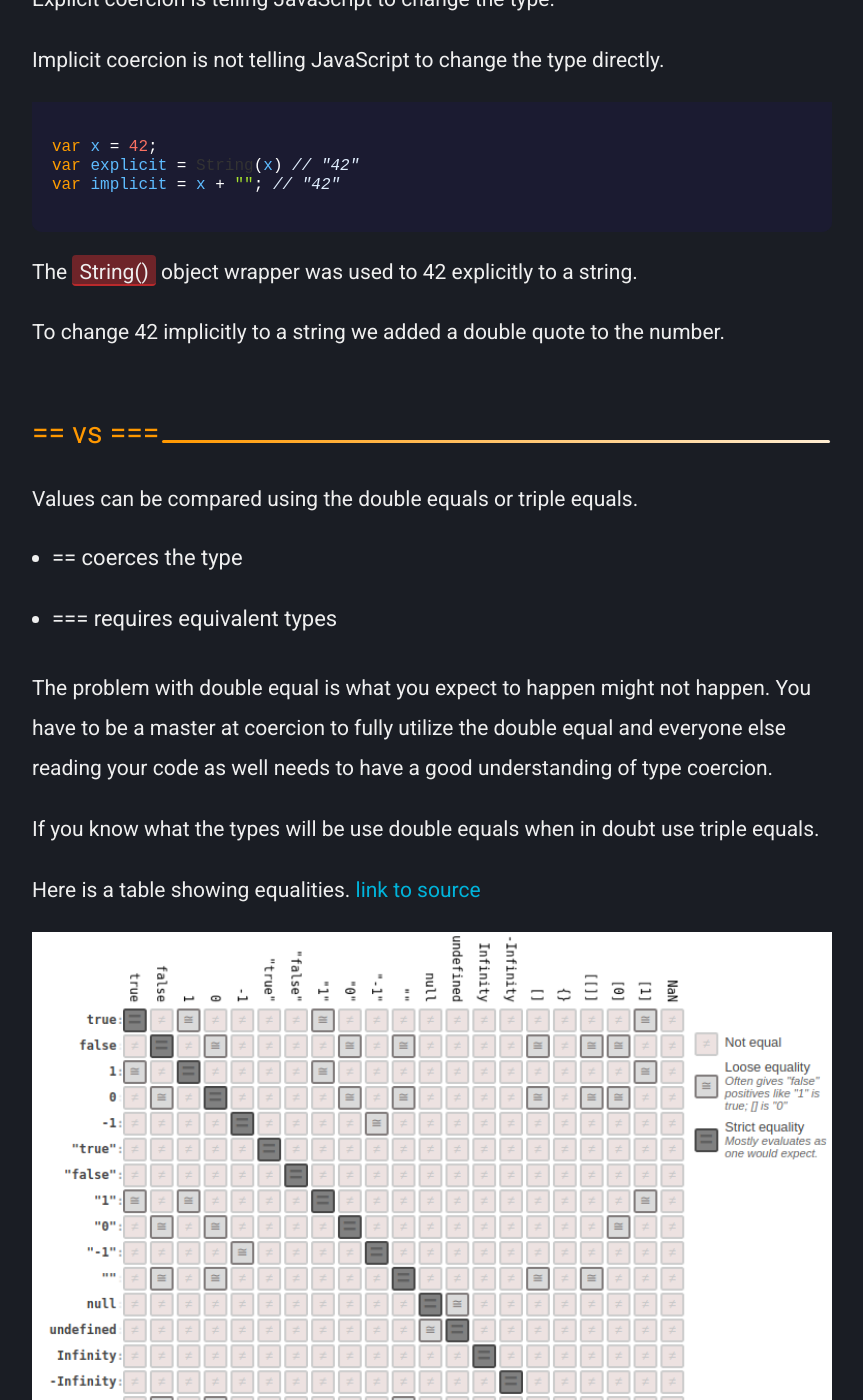
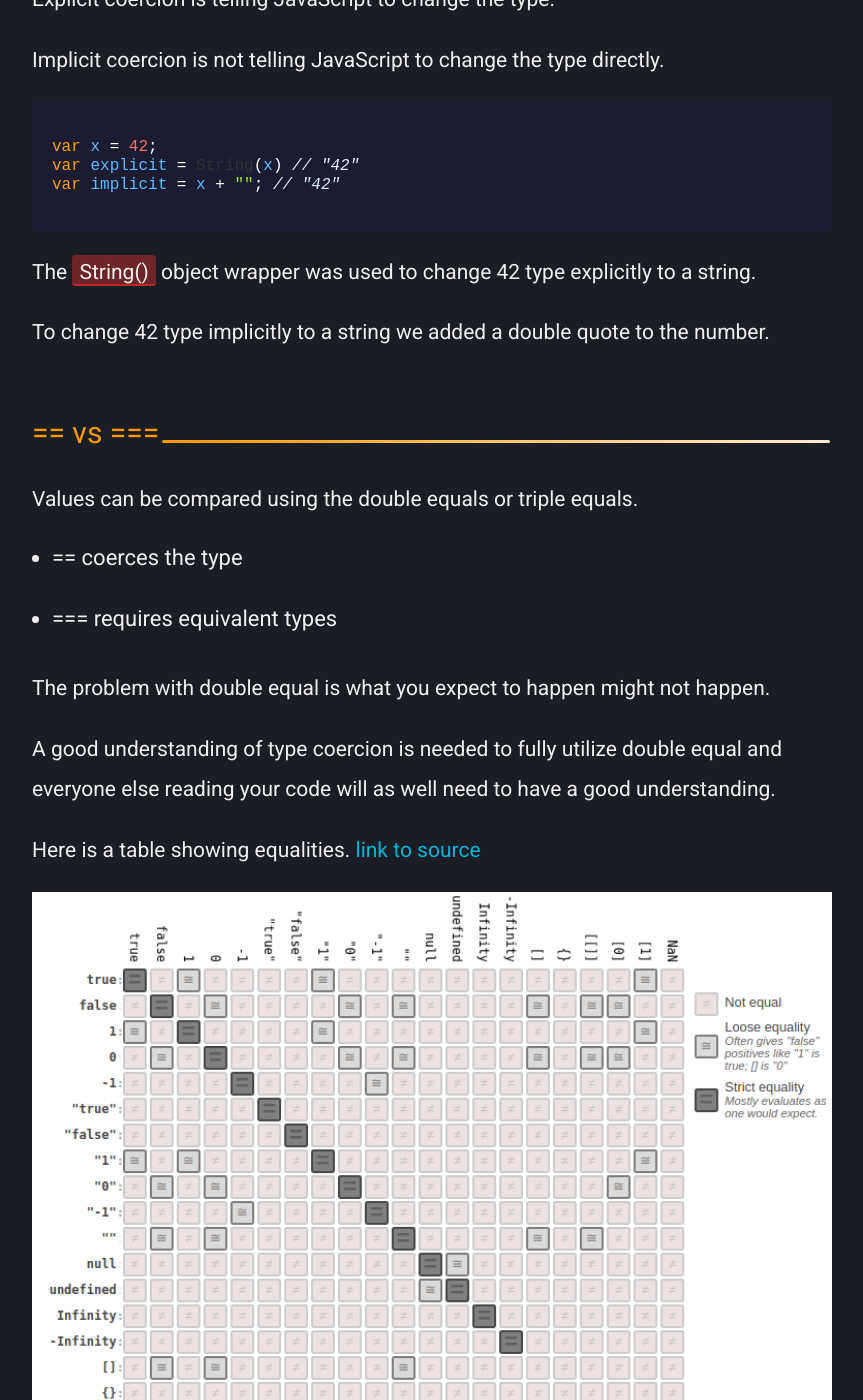
Before and after one commit to codinglead/codinglead.github.io, a Jekyll site: the page built from _posts/2020-03-23-changing-the-type-of-a-value-coercion-in-javascript-coercion-in-javascript.md, in a window 1280 px wide and 1400 px high, scrolled down 721 px. Shown: the whole window, without its empty margins (208-1071 px from the left). Built offline with Jekyll 4.4.1, drawn with Linux system fonts in a browser that asks for light colours; comment, search, counter and statistics services are not loaded.

Commit message:
update wording

````diff
--- a/_posts/2020-03-23-changing-the-type-of-a-value-coercion-in-javascript-coercion-in-javascript.md
+++ b/_posts/2020-03-23-changing-the-type-of-a-value-coercion-in-javascript-coercion-in-javascript.md
@@ -27,9 +27,9 @@ var explicit = String(x) // "42"
 var implicit = x + ""; // "42"
 ```
 
-The <span class="highlight__code">String()</span> object wrapper was used to 42 explicitly to a string.
+The <span class="highlight__code">String()</span> object wrapper was used to change 42 type explicitly to a string.
 
-To change 42 implicitly to a string we added a double quote to the number.
+To change 42 type implicitly to a string we added a double quote to the number.
 
 ## == vs ===
 
@@ -38,9 +38,9 @@ Values can be compared using the double equals or triple equals.
 * == coerces the type
 * === requires equivalent types
 
-The problem with double equal is what you expect to happen might not happen. You have to be a master at coercion to fully utilize the double equal and everyone else reading your code as well needs to have a good understanding of type coercion.
+The problem with double equal is what you expect to happen might not happen.
 
-If you know what the types will be use double equals when in doubt use triple equals.
+A good understanding of type coercion is needed to fully utilize double equal and everyone else reading your code will as well need to have a good understanding.
 
 Here is a table showing equalities. [link to source](https://dorey.github.io/JavaScript-Equality-Table/unified/)
 
````
Also changed, not shown: other parts of _posts/2020-03-23-changing-the-type-of-a-value-coercion-in-javascript-coercion-in-javascript.md (+1 -1 lines).
